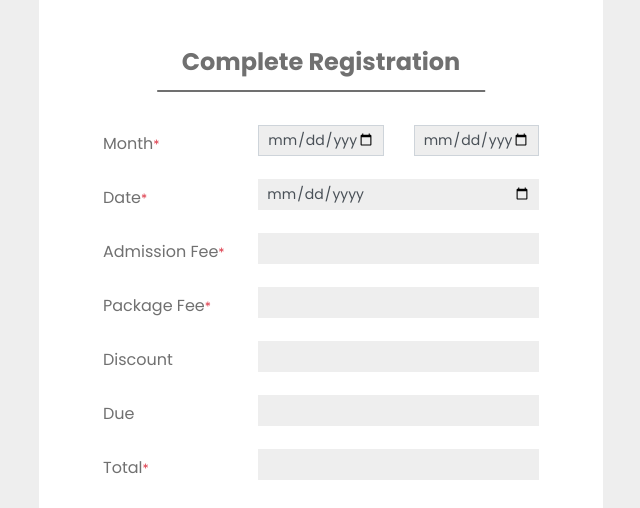
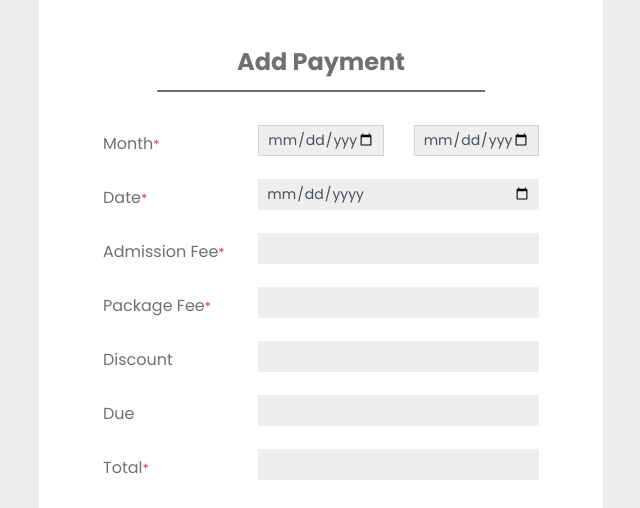
Before and after one commit to Say-M/task02, a plain HTML site: page payment.html in a window 1280 px wide. Shown: the top 508 px of the page, without its empty margins (319-959 px from the left). Drawn offline with nearby package versions, Linux system fonts and the light colour scheme.

Commit message:
Typo fixed

```diff
--- a/payment.html
+++ b/payment.html
@@ -17,7 +17,7 @@
         <div class="main">
             <form class="bg-white form-registration" action="#" onsubmit="return false">
                 <div class="form-header">
-                    <h2 class="text-center">Complete Registration</h2>
+                    <h2 class="text-center">Add Payment</h2>
                 </div>
                 <div class="form-body mt-5">
                     <div class="form-group row">
```
